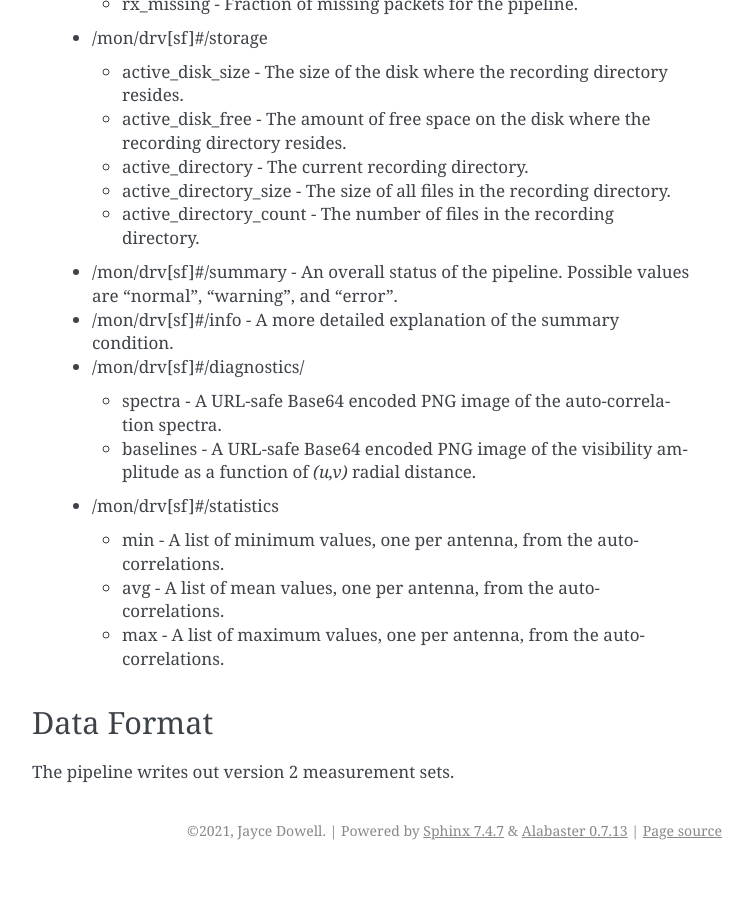
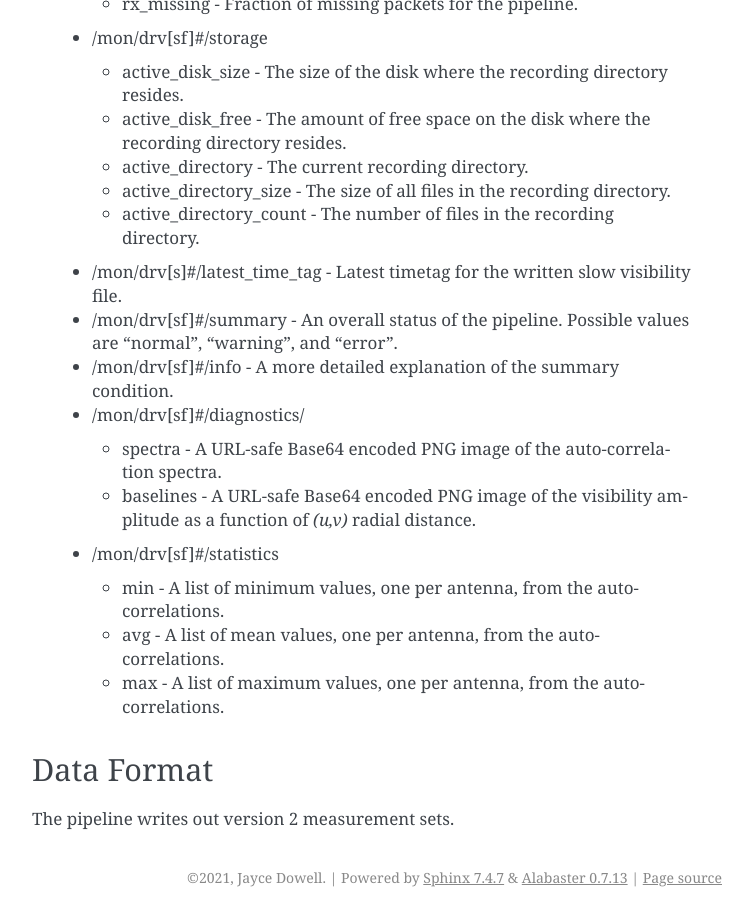
Before and after one commit to lwa-project/ovro_data_recorder, a Sphinx documentation site: the page built from docs/source/visibilities.rst, in a window 1280 px wide and 900 px high, scrolled down 2291 px. Shown: the whole window, without its empty margins (388-1141 px from the left). Built offline with Sphinx 7.4.7, drawn with Linux system fonts in a browser that asks for light colours; formulas are drawn with MathJax 3; before the commit the page ends 3161 px from its top, so only the background shows below that.

Commit message:
Update docs.

```diff
--- a/docs/source/visibilities.rst
+++ b/docs/source/visibilities.rst
@@ -104,6 +104,7 @@ and # is the GPU pipeline that is being recorded.
     * active_directory_count - The number of files in the
       recording directory.
 
+  * /mon/drv[s]#/latest_time_tag - Latest timetag for the written slow visibility file.
   * /mon/drv[sf]#/summary - An overall status of the pipeline.  Possible values
     are "normal", "warning", and "error".
   * /mon/drv[sf]#/info - A more detailed explanation of the summary condition.
```
